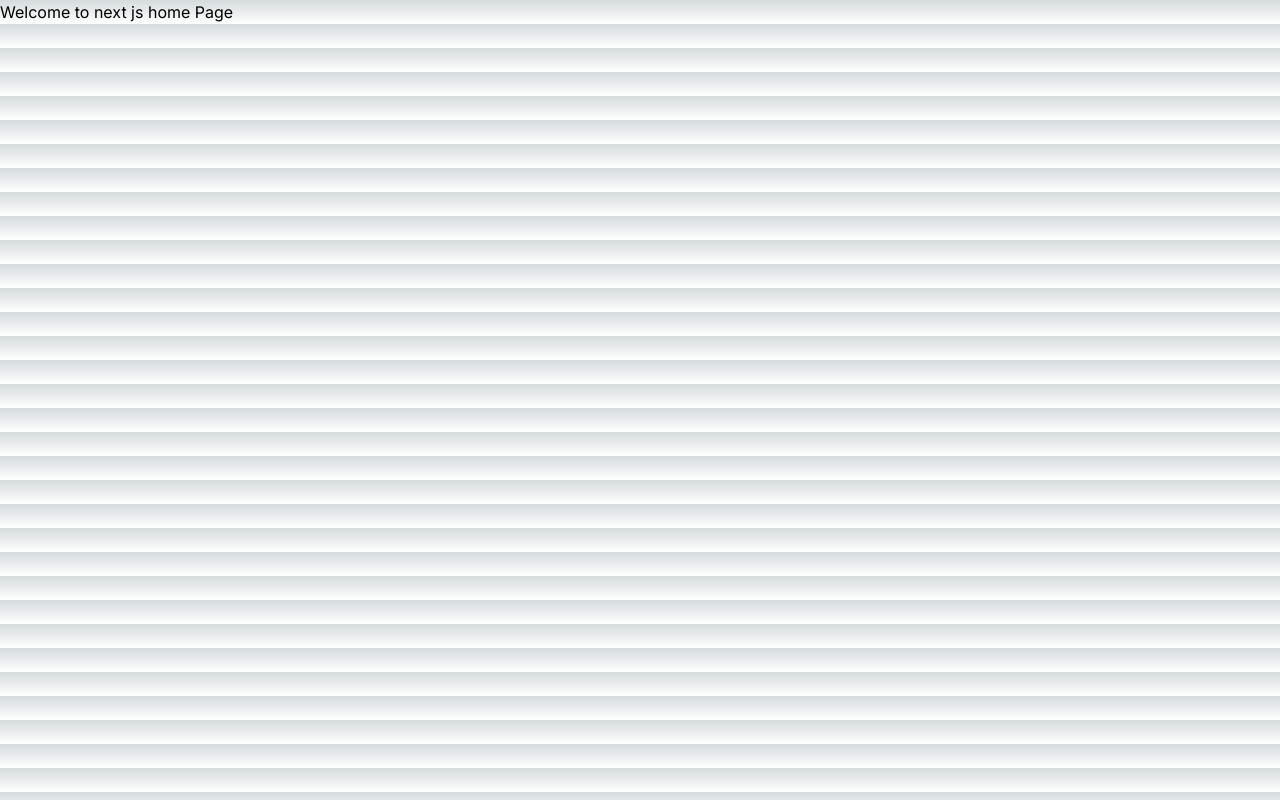
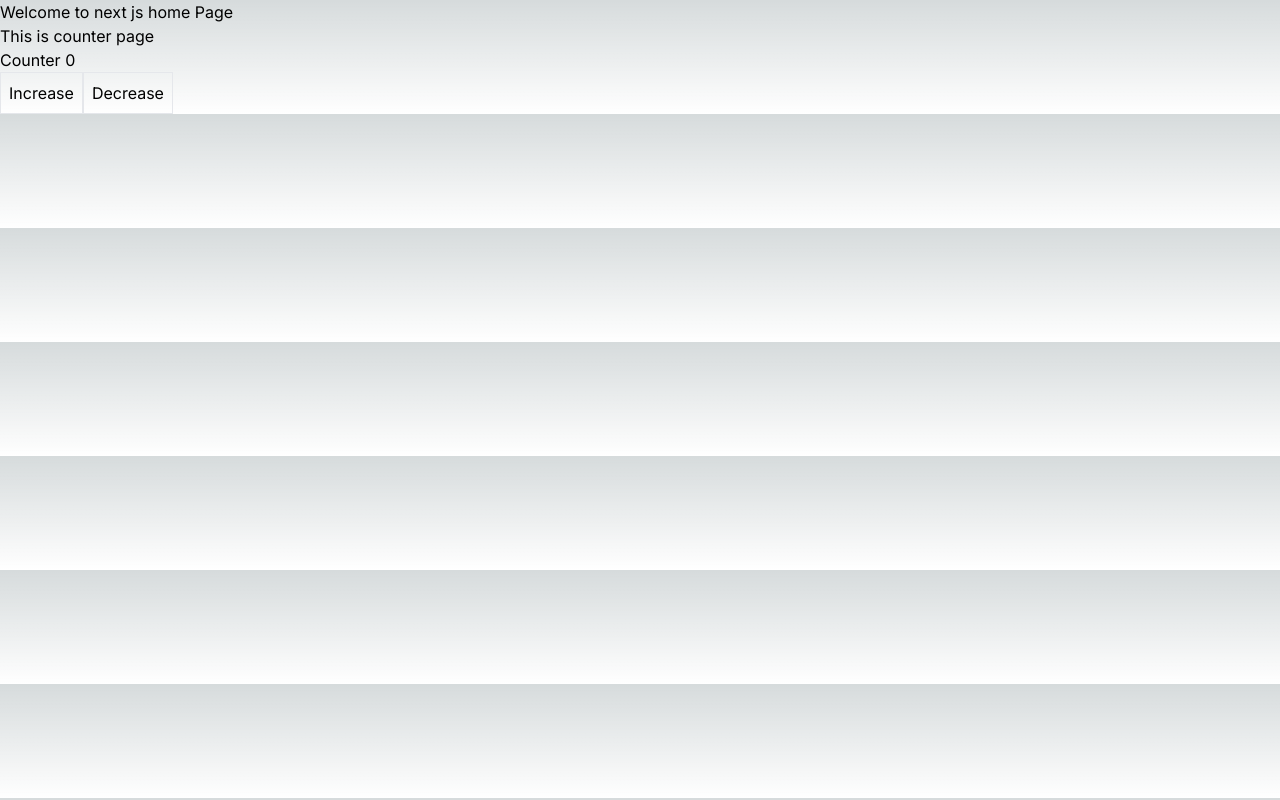
Before and after one commit to Tufahel/first-next-js-app, a Next.js app in the folder my-app/: page / in a window 1280 px wide. Built offline with nearby package versions, Linux system fonts and the light colour scheme.

Commit message:
React server component

```diff
--- a/my-app/src/app/page.js
+++ b/my-app/src/app/page.js
@@ -1,7 +1,10 @@
+import Counter from "@/components/Counter/Counter";
+
 const HomePage = () => {
   return (
       <div>
           <h1>Welcome to next js home Page</h1>
+          <Counter />
       </div>
   );
 };
--- /dev/null
+++ b/my-app/src/components/Counter/Counter.js
@@ -0,0 +1,16 @@
+"use client";
+import React, { useState } from "react";
+
+const Counter = () => {
+    const [counter, setCounter] = useState(0);
+    return (
+        <div>
+            <h1>This is counter page</h1>
+            <h1>Counter {counter}</h1>
+            <button className="border p-2" onClick={() => setCounter(counter + 1)}>Increase</button>
+          <button className="border p-2" onClick={() => setCounter(counter - 1)}>Decrease</button>
+        </div>
+    );
+};
+
+export default Counter;
```
